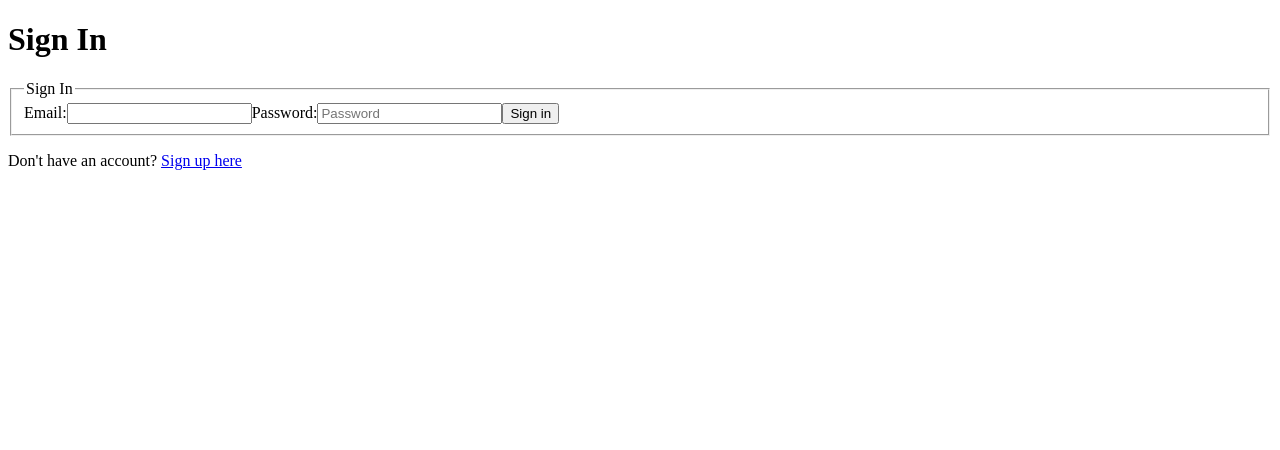
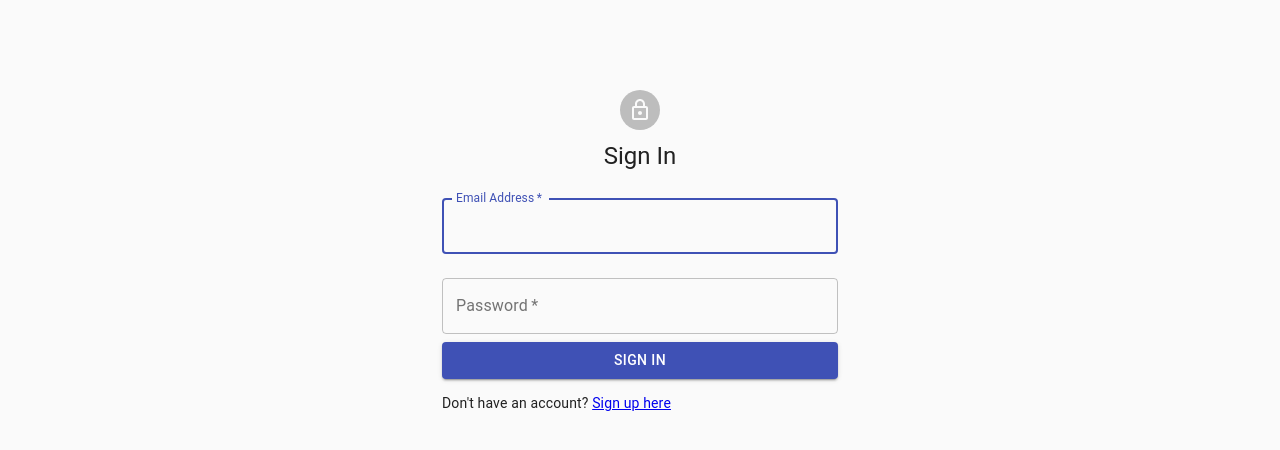
Before and after one commit to Momopeach1/Stock-Portfolio, a React (Create React App) app in the folder client/: page / in a window 1280 px wide. Shown: the top 450 px of the page. Built offline with nearby package versions, Linux system fonts and the light colour scheme.

Commit message:
styled Signin and Signup
Used material UI to style sign in and sign up pages

```diff
--- a/client/package.json
+++ b/client/package.json
@@ -3,11 +3,14 @@
   "version": "0.1.0",
   "private": true,
   "dependencies": {
+    "@material-ui/core": "^4.10.0",
+    "@material-ui/icons": "^4.9.1",
     "@testing-library/jest-dom": "^4.2.4",
     "@testing-library/react": "^9.3.2",
     "@testing-library/user-event": "^7.1.2",
     "axios": "^0.19.2",
     "history": "^4.10.1",
+    "material-ui-icons": "^1.0.0-beta.36",
     "react": "^16.13.1",
     "react-dom": "^16.13.1",
     "react-router-dom": "^5.2.0",
--- a/client/src/components/Portfolio.js
+++ b/client/src/components/Portfolio.js
@@ -5,7 +5,7 @@ import server from '../apis/server';
 import '../styles/Portfolio.css';
 
 const Portfolio = () => {
-  const { user } = useContext(UserContext);
+  const { user, fetchUser } = useContext(UserContext);
   const [invValue, setInvValue] = useState(null);
   const [inventory, setInventory] = useState([]);
   const [err, setErr] = useState('');
@@ -50,6 +50,7 @@ const Portfolio = () => {
       .then(() => {
         portValue();
         setErr('');
+        fetchUser();
       })
       .catch(err => setErr(err.response.data.message || err.response.data));
   };
--- a/client/src/components/SignUp.js
+++ b/client/src/components/SignUp.js
@@ -2,6 +2,18 @@ import React, { useState } from "react";
 import { Link } from 'react-router-dom';
 import history from '../utilities/history';
 import server from '../apis/server';
+
+//material UI
+import Avatar from '@material-ui/core/Avatar';
+import Button from '@material-ui/core/Button';
+import CssBaseline from '@material-ui/core/CssBaseline';
+import TextField from '@material-ui/core/TextField';
+import Grid from '@material-ui/core/Grid';
+import LockOutlinedIcon from '@material-ui/icons/LockOutlined';
+import Typography from '@material-ui/core/Typography';
+import Container from '@material-ui/core/Container';
+
+import '../styles/Signup.css';
 
 const SignUp = () => {
     const [email, setEmail] = useState("");
@@ -36,73 +48,76 @@ const SignUp = () => {
     };
 
     return (
-      <div>
-        <div>
-          <header>
-            <h1>Sign Up</h1>
-          </header>
-          <div>
-            {error !== null && (
-              <div>
-                {error}
-              </div>
-            )}
-            <form>
-              <div  >
-                <label htmlFor="displayName">
-                  Display Name:
-                </label>
-                <input
-                  type="text"
+      <Container component="main" maxWidth="xs">
+      <CssBaseline />
+      <div className="paper">
+        <Avatar className={"avatar"}>
+          <LockOutlinedIcon />
+        </Avatar>
+        <Typography component="h1" variant="h5">
+          Sign up
+        </Typography>
+        <form className="form" noValidate>
+          <TextField
+            autoComplete="displayName"
             name="displayName"
-                  value={displayName}
+            variant="outlined"
+            margin="normal"
+            required
+            fullWidth
             id="displayName"
+            label="Name"
+            autoFocus
             onChange={event => onChangeHandler(event)}
           />
-              </div>
-
-                <label htmlFor="userEmail">
-                  Email:
-                </label>
-                <input
-                  type="email"
+          <TextField
+            variant="outlined"
+            margin="normal"
+            required
+            fullWidth
+            id="userEmail"
+            label="Email Address"
             name="userEmail"
-                  value={email}
-                  id="userEmail"
+            autoComplete="email"
             onChange={event => onChangeHandler(event)}
           />
-
-              <div>
-                <label htmlFor="userPassword">
-                  Password:
-                </label>
-                <input
+          <TextField
+            variant="outlined"
+            margin="normal"
+            required
+            fullWidth
+            name="userPassword"
+            label="Password"
             type="password"
-                  name="userPassword"
-                  value={password}
-                  placeholder="Your Password"
             id="userPassword"
+            autoComplete="current-password"
             onChange={event => onChangeHandler(event)}
           />
-              </div>
-              <button
+          <Button
+            type="submit"
+            fullWidth
+            variant="contained"
+            color="primary"
+            className="submit"
             onClick={event => {
              createUserWithEmailAndPasswordHandler(event, email, password);
             }}
           >
-                Sign up
-              </button>
-            </form>
-
+            Sign Up
+          </Button>
+          <Grid container justify="flex-end">
+            <Grid item xs>
                 <p>
                 Already have an account?{" "}
-              <Link to="/Signin">
+                <Link to="signin" >
                   Sign in here
                 </Link>{" "}
                 </p>
+              </Grid>
+          </Grid>
+        </form>
       </div>
-        </div>
-      </div>
+    </Container>
     );
   };
 
--- a/client/src/components/Signin.js
+++ b/client/src/components/Signin.js
@@ -1,12 +1,23 @@
 import React, { useState, useContext } from "react";
 import { Link } from 'react-router-dom';
 
+//material UI
+import Avatar from '@material-ui/core/Avatar';
+import Button from '@material-ui/core/Button';
+import CssBaseline from '@material-ui/core/CssBaseline';
+import TextField from '@material-ui/core/TextField';
+import Grid from '@material-ui/core/Grid';
+import LockOutlinedIcon from '@material-ui/icons/LockOutlined';
+import Typography from '@material-ui/core/Typography';
+import Container from '@material-ui/core/Container';
+
+//file imports
 import server from '../apis/server';
 import UserContext from '../contexts/UserContext';
 import history from '../utilities/history';
+import '../styles/Signin.css';
 
 const SignIn = props => {
-  console.log(props);
   const [email, setEmail] = useState('');
   const [password, setPassword] = useState('');
   const [error, setError] = useState(null);
@@ -34,49 +45,66 @@ const SignIn = props => {
           setPassword(value);
         }
     };
+
+
 return (
-  <div >
-    <h1>Sign In</h1>
-    <div>
-      {error !== null && <div>{error}</div>}
-      <form>
-        <fieldset>
-          <legend>Sign In</legend>
-          <label htmlFor="userEmail">
-            Email:
-          </label>
-          <input
+  <Container component="main" maxWidth="xs">
+    <CssBaseline />
+    <div className ="paper">
+      <Avatar className="avatar">
+        <LockOutlinedIcon />
+      </Avatar>
+      <Typography component="h1" variant="h5">
+        Sign In
+      </Typography>
+      <form className="form" noValidate>
+        <TextField
+          variant="outlined"
+          margin="normal"
+          required
+          fullWidth
+          id="userEmail"
+          label="Email Address"
+          name="userEmail"
+          autoComplete="email"
+          autoFocus
           type="email"
-            name="userEmail"
-            value = {email}
-            id="userEmail"
-            onChange = {(event) => onChangeHandler(event)}
+          onChange={(event) => onChangeHandler(event)}
         />
-          <label htmlFor="userPassword">
-            Password:
-          </label>
-          <input
+        <TextField
+          variant="outlined"
+          margin="normal"
+          required
+          fullWidth
+          name="userPassword"
+          label="Password"
           type="password"
-            name="userPassword"
-            value = {password}
-            placeholder="Password"
           id="userPassword"
-            onChange = {(event) => onChangeHandler(event)}
+          autoComplete="current-password"
+          onChange={(event) => onChangeHandler(event)}
         />
-          <button onClick = {(event) => {signInWithEmailAndPasswordHandler(event, email, password)}}>
-            Sign in
-          </button>
-        </fieldset>
-      </form>
+        <Button
+          type="submit"
+          fullWidth
+          variant="contained"
+          color="primary"
+          className="submit"
+          onClick={(event) => {signInWithEmailAndPasswordHandler(event, email, password)}}>
+            Sign In
+          </Button>
+          <Grid container>
+            <Grid item xs>
               <p>
               Don't have an account?{" "}
               <Link to="signup" >
                 Sign up here
               </Link>{" "}
-        <br />
               </p>
+            </Grid>
+          </Grid>
+      </form>
     </div>
-  </div>
+  </Container>
 );
 };
 
--- a/client/src/contexts/UserContext.js
+++ b/client/src/contexts/UserContext.js
@@ -1,4 +1,6 @@
 import React, { useState } from 'react';
+
+import server from '../apis/server';
 
 const UserContext = React.createContext();
 
@@ -13,8 +15,14 @@ export const UserProvider = ({ children }) => {
 
   const [isAuth, setIsAuth] = useState(null);
 
+  const fetchUser = () => {
+    server.get('/user/check')
+      .then(response => setUser(response.data))
+      .catch(err => console.log(err));
+  }
+
   return(
-    <UserContext.Provider value={{ user, setUser, isAuth, setIsAuth }}>
+    <UserContext.Provider value={{ user, setUser, isAuth, setIsAuth, fetchUser }}>
       { children }
     </UserContext.Provider>
   );
--- /dev/null
+++ b/client/src/styles/Signin.css
@@ -0,0 +1,20 @@
+.paper {
+  margin-top: 80px;
+  display: flex;
+  flex-direction: column;
+  align-items: center;
+}
+
+.avatar {
+  margin: 10px;
+  background-color: purple;
+}
+
+.form {
+  width: 100%;
+  margin-top: 10px;
+}
+
+.submit {
+  margin: 30px 0 20px;
+}
--- /dev/null
+++ b/client/src/styles/Signup.css
@@ -0,0 +1,20 @@
+.paper {
+  margin-top: 80px;
+  display: flex;
+  flex-direction: column;
+  align-items: center;
+}
+
+.avatar {
+  margin: 10px;
+  background-color: purple;
+}
+
+.form {
+  width: 100%;
+  margin-top: 10px;
+}
+
+.submit {
+  margin: 30px 0 20px;
+}
```
Also changed, not shown: 1 other file (tests, documents, lock files or other folders). Lines whose indentation alone changed are shown as unchanged.
